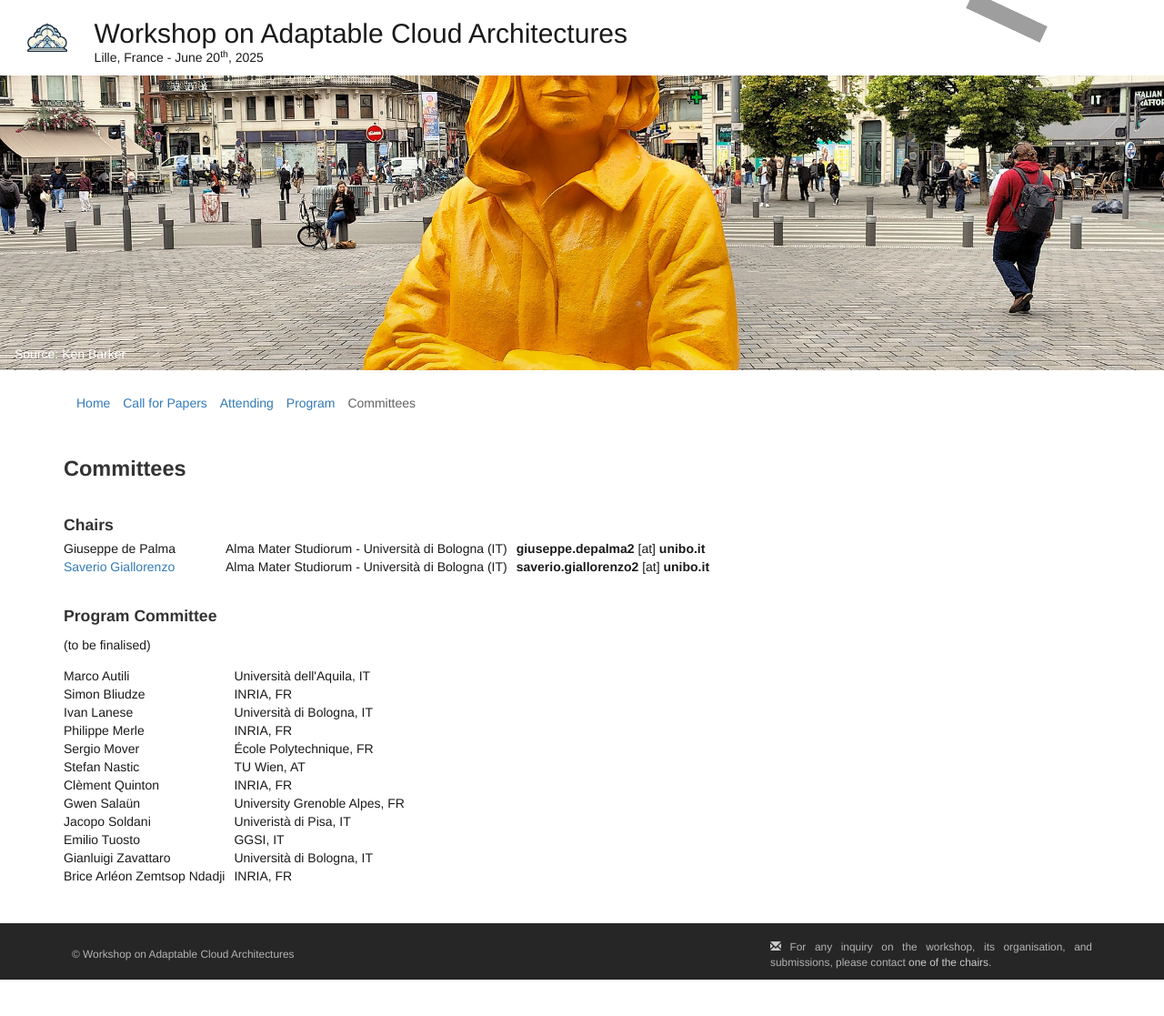
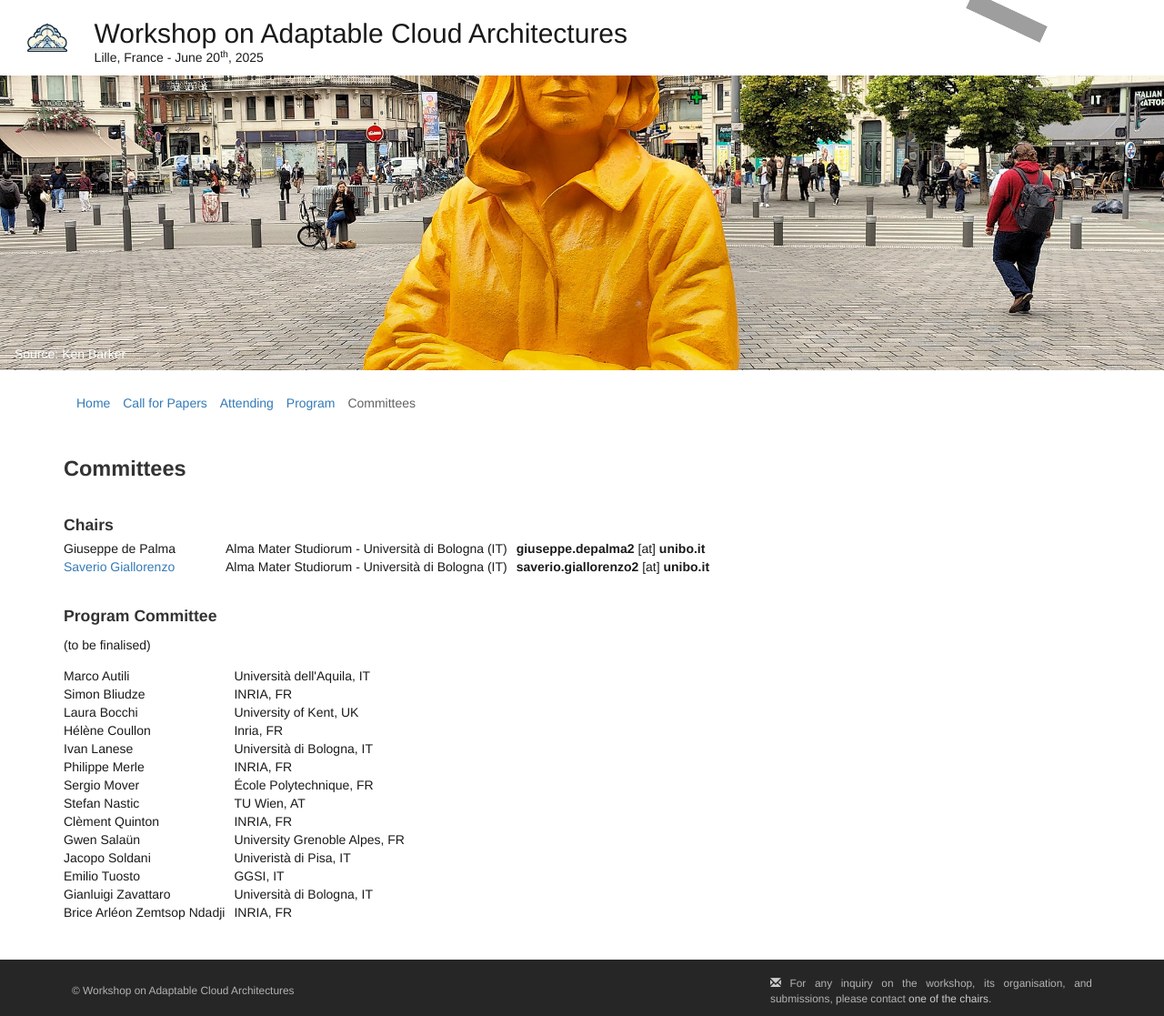
Before and after one commit to waca-ws/2025, a Jekyll site: the page built from committees.md, in a window 1280 px wide. Shown: the whole page at 91% size. Built offline with Jekyll 4.4.1, drawn with Linux system fonts in a browser that asks for light colours; before the commit the page ends 1077 px from its top, so only the background shows below that; grey boxes are pictures that could not be loaded.

Commit message:
Update committees.md

```diff
--- a/committees.md
+++ b/committees.md
@@ -63,6 +63,8 @@ TBD
 <tbody>
 <tr><td>Marco Autili</td><td>Università dell'Aquila, IT</td></tr>
 <tr><td>Simon Bliudze</td><td>INRIA, FR</td></tr>
+<tr><td>Laura Bocchi</td><td>University of Kent, UK</td></tr>
+<tr><td>Hélène Coullon</td><td>Inria, FR</td></tr>
 <tr><td>Ivan Lanese</td><td>Università di Bologna, IT</td></tr>
 <tr><td>Philippe Merle</td><td>INRIA, FR</td></tr>
 <tr><td>Sergio Mover</td><td>École Polytechnique, FR</td></tr>
```
